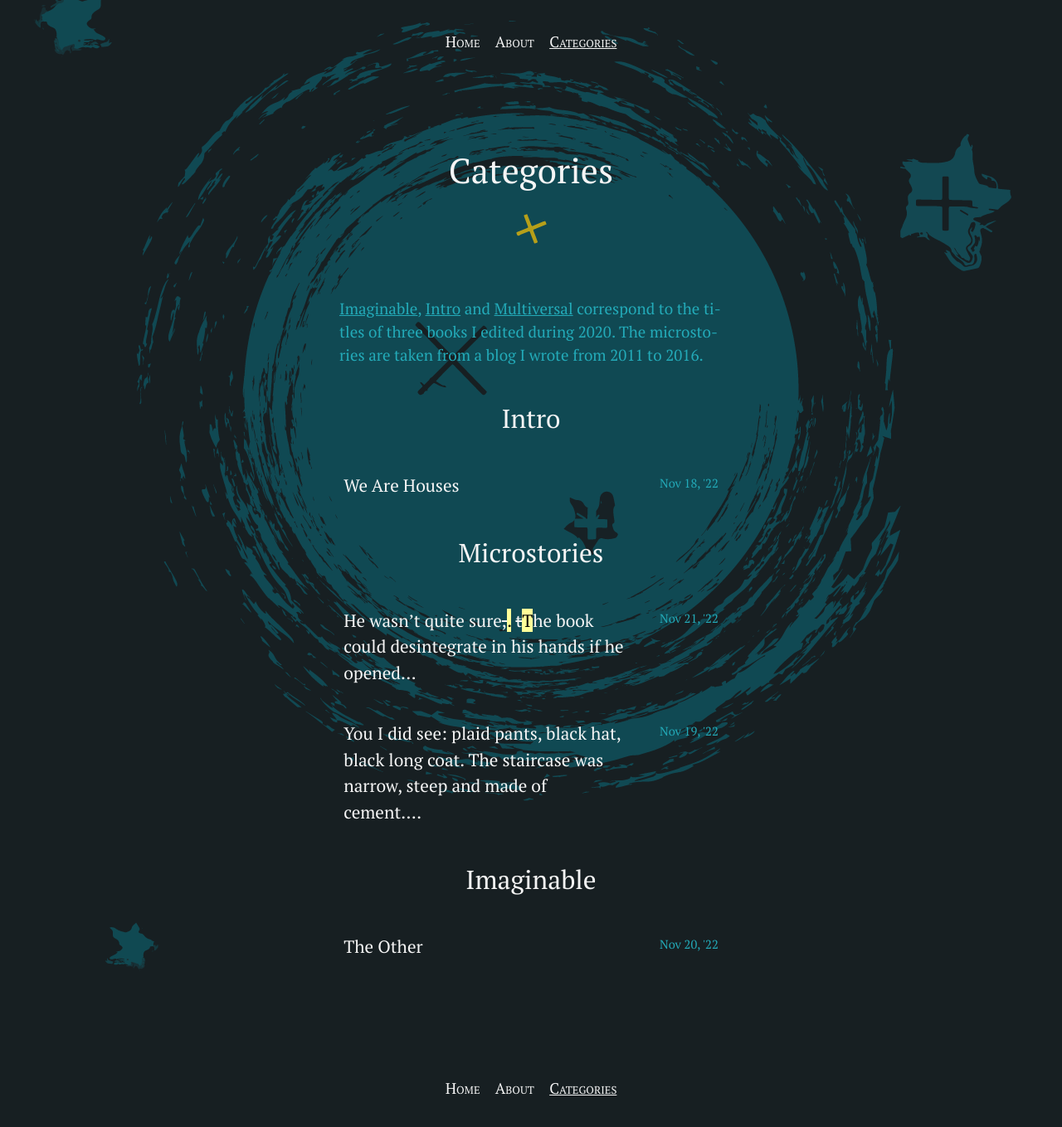
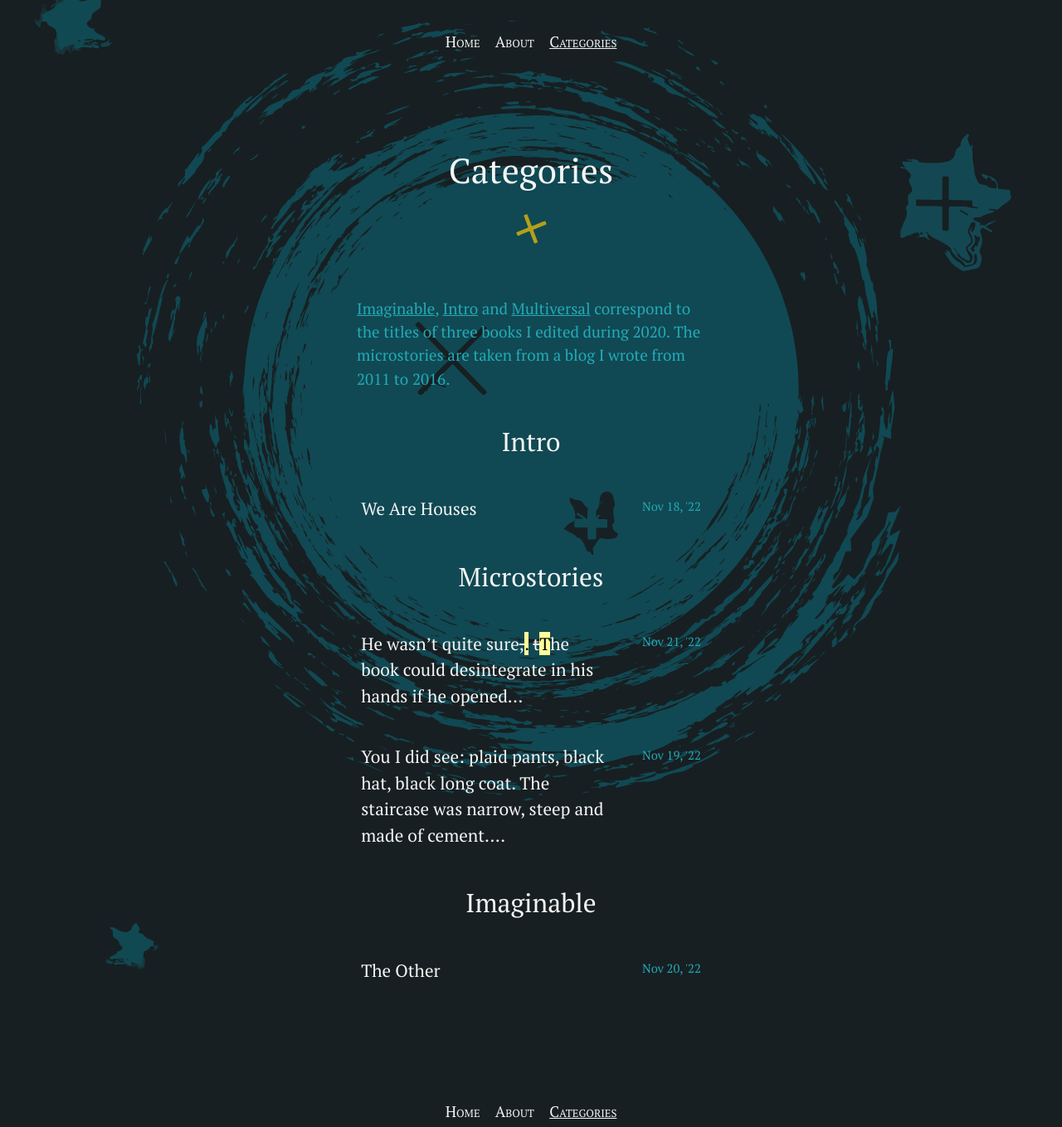
Before and after one commit to silvialohrmann/editorial, a Jekyll site: the page built from categories.html, in a window 1280 px wide. Shown: the whole page at 83% size. Built offline with Jekyll 4.4.1, drawn with Linux system fonts in a browser that asks for light colours; before the commit the page ends 1331 px from its top, so only the background shows below that.

Commit message:
Update _article.scss

```diff
--- a/_sass/_article.scss
+++ b/_sass/_article.scss
@@ -90,7 +90,7 @@
 }
 
 .category-ul {
-  max-width: 22em;
+  max-width: 20em;
   margin: auto;
 }
 
```
